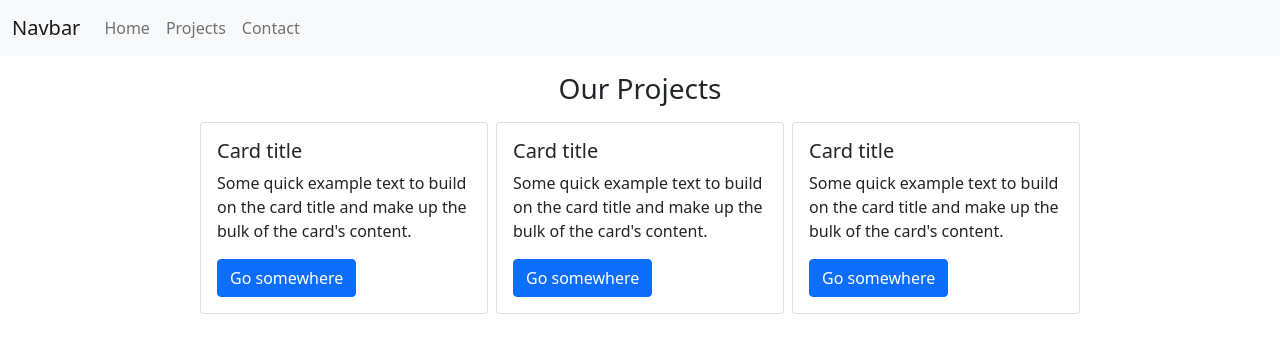
After one commit to arfjoe/MVC_VRM, a PHP site: page /project in a window 1280 px wide. The commit adds this page. Shown: the top 353 px of the page. Run offline with PHP 8.4, Linux system fonts and the light colour scheme.

Commit message:
SiteController view methods

```diff
--- /dev/null
+++ b/controller/Controller.php
@@ -0,0 +1,7 @@
+<?php
+namespace App\Controller;
+
+class Controller
+{
+
+}
--- a/controller/siteController.php
+++ b/controller/siteController.php
@@ -3,7 +3,7 @@ namespace App\Controller;
 
 use App\Core\{Router, Request};
 
-class SiteController {
+class SiteController extends Controller {
 
     public static function handleContact(){
         echo "<pre>";
@@ -11,11 +11,18 @@ class SiteController {
         echo "</pre>";
     }
 
-    public static function handleView(){
+    public static function welcome(){
+        $title = "Welcome Page";
+        return router::renderView('welcome', ['title' => $title]);
+    }
 
-        $view = Request::getPath();
-        $view == '/' ? $view = 'welcome' : $view;
-        return router::renderView($view);
+    public static function project(){
+        return router::renderView('project');
+    }
+
+    public static function contact(){
+        $title = "Contact Page";
+        return router::renderView('contact', ['title' => $title]);
     }
 
 }
--- a/core/Router.php
+++ b/core/Router.php
@@ -73,9 +73,9 @@ class Router
      * @param string $view
      * @return string
      */
-    public static function renderView($view)
+    public static function renderView($view, $array = [])
     {
-        $layoutContent = self::layoutContent();
+        $layoutContent = self::layoutContent($array);
         $viewContent = self::viewContent($view);
         return str_replace('{{ content }}', $viewContent, $layoutContent);
     }
@@ -84,9 +84,10 @@ class Router
      * get layout content
      * @return string
      */
-    public static function layoutContent()
+    public static function layoutContent($array)
     {
         ob_start();
+        extract($array);
         include_once Application::$ROOT_DIR . "/views/layouts/main.php";
         return ob_get_clean();
     }
--- a/public/index.php
+++ b/public/index.php
@@ -6,8 +6,9 @@ use App\Controller\SiteController;
 
 $app = new Application(dirname(__DIR__));
 
-$app->router->get('/', [SiteController::class, 'handleView']);
-$app->router->get('/contact', [SiteController::class, 'handleView']);
+$app->router->get('/', [SiteController::class, 'welcome']);
+$app->router->get('/project', [SiteController::class, 'project']);
+$app->router->get('/contact', [SiteController::class, 'contact']);
 $app->router->post('/contact', [SiteController::class, 'handleContact']);
 
 $app->run();
--- a/views/layouts/main.php
+++ b/views/layouts/main.php
@@ -9,7 +9,7 @@
   <!-- Bootstrap CSS -->
   <link href="https://cdn.jsdelivr.net/npm/bootstrap@5.1.3/dist/css/bootstrap.min.css" rel="stylesheet" integrity="sha384-1BmE4kWBq78iYhFldvKuhfTAU6auU8tT94WrHftjDbrCEXSU1oBoqyl2QvZ6jIW3" crossorigin="anonymous">
 
-  <title>Welcome to 3WA MVC Framework</title>
+  <title><?= $title ?? 'NAME SITE' ?></title>
 </head>
 
 <body>
@@ -23,6 +23,9 @@
         <ul class="navbar-nav me-auto mb-2 mb-lg-0">
           <li class="nav-item">
             <a class="nav-link" aria-current="page" href="/">Home</a>
+          </li>
+          <li class="nav-item">
+            <a class="nav-link" href="/project">Projects</a>
           </li>
           <li class="nav-item">
             <a class="nav-link" href="/contact">Contact</a>
--- /dev/null
+++ b/views/project.php
@@ -0,0 +1,29 @@
+<h3 class="text-center mb-3">Our Projects</h3>
+
+<div class="d-flex gap-2 justify-content-center">
+
+    <div class="card" style="width: 18rem;">
+        <div class="card-body">
+            <h5 class="card-title">Card title</h5>
+            <p class="card-text">Some quick example text to build on the card title and make up the bulk of the card's content.</p>
+            <a href="#" class="btn btn-primary">Go somewhere</a>
+        </div>
+    </div>
+
+    <div class="card" style="width: 18rem;">
+        <div class="card-body">
+            <h5 class="card-title">Card title</h5>
+            <p class="card-text">Some quick example text to build on the card title and make up the bulk of the card's content.</p>
+            <a href="#" class="btn btn-primary">Go somewhere</a>
+        </div>
+    </div>
+
+    <div class="card" style="width: 18rem;">
+        <div class="card-body">
+            <h5 class="card-title">Card title</h5>
+            <p class="card-text">Some quick example text to build on the card title and make up the bulk of the card's content.</p>
+            <a href="#" class="btn btn-primary">Go somewhere</a>
+        </div>
+    </div>
+
+</div>
--- a/views/welcome.php
+++ b/views/welcome.php
@@ -1,4 +1,2 @@
 <h1>Welcome page</h1>
 <p>Lorem, ipsum dolor sit amet consectetur adipisicing elit. Porro iure nam sunt maiores rem, aliquam unde corrupti assumenda accusamus eum voluptate ea quod mollitia tenetur soluta dolores reprehenderit explicabo tempore?</p>
-
-<h1>test</h1>
```
